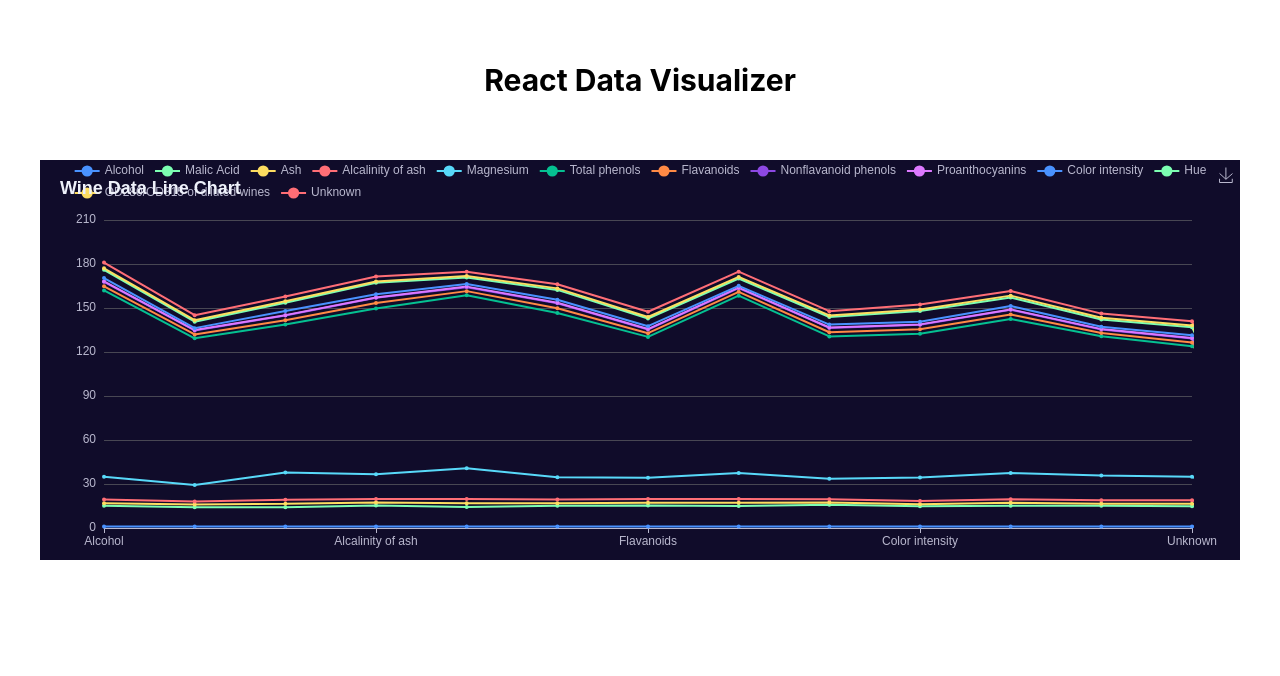
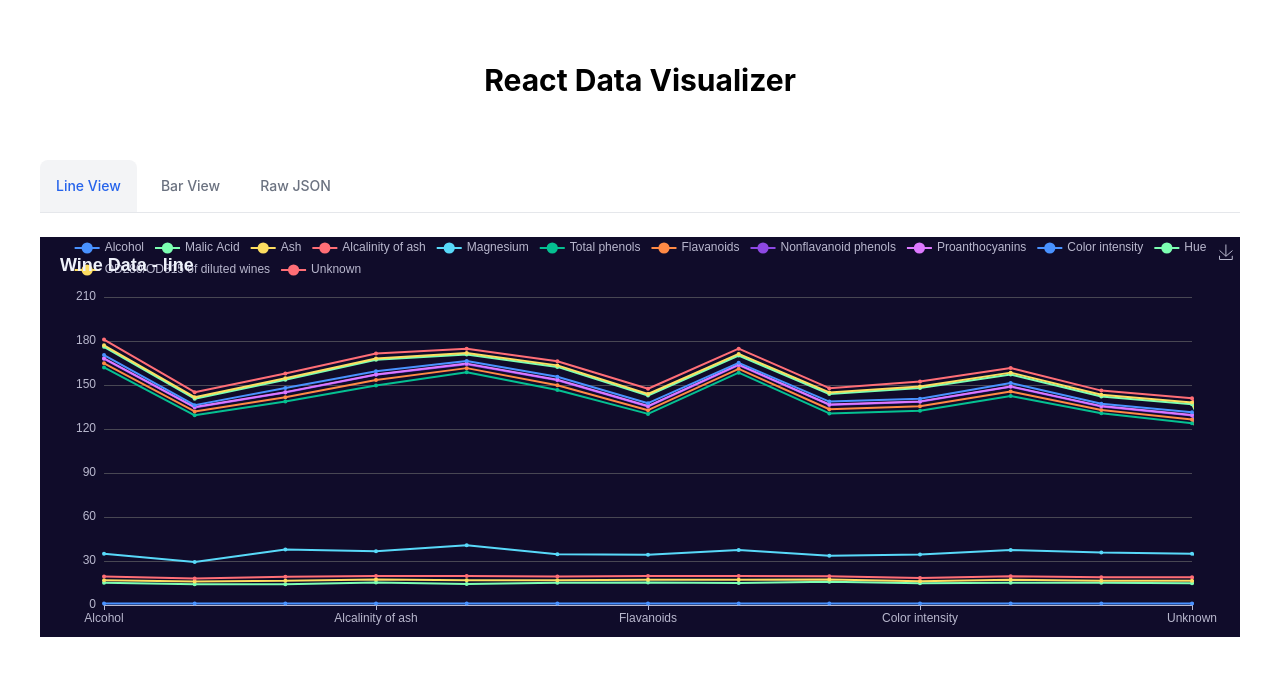
Before and after one commit to theDevSoham/react_data_visualizer, a React (Create React App) app: page / in a window 1280 px wide. Shown: the top 676 px of the page. Built offline with nearby package versions, Linux system fonts and the light colour scheme.

Commit message:
tabs implemented; errors handled

```diff
--- a/src/components/Body.tsx
+++ b/src/components/Body.tsx
@@ -8,7 +8,7 @@
 import React from "react";
 
 // importing wine data from json file
-import data from "../assets/Wine-Data.json"
+import data from "../assets/Wine-Data.json";
 
 // importing the core library.
 import ReactEChartsCore from "echarts-for-react/lib/core";
@@ -25,12 +25,12 @@ import {
   LegendComponent,
   ToolboxComponent,
   // DatasetComponent,
-} from "echarts/components"
+} from "echarts/components";
 
 // Importing renderer, note that introducing the CanvasRenderer or SVGRenderer is a required step
-import { CanvasRenderer } from "echarts/renderers"
-import type { Options } from "../interfaces/interface";
-import { InitialOptions } from "../static/static";
+import { CanvasRenderer } from "echarts/renderers";
+import type { Options, Tab } from "../interfaces/interface";
+import { InitialOptions, tabs } from "../static/static";
 import { getSeriesData } from "../static/helperFunctions";
 
 // Register the required components
@@ -43,17 +43,23 @@ echarts.use([
   CanvasRenderer,
   LegendComponent,
   ToolboxComponent,
-])
+]);
 
 const Body: React.FC = () => {
   const [option, setOption] = React.useState<Options>(InitialOptions);
+  const [currentTab, setCurrentTab] = React.useState<Tab['id']>(tabs[0].id);
+
+  const selectTab = (e: React.MouseEvent<HTMLButtonElement>, id: string): void => {
+    e.preventDefault();
+    setCurrentTab(id as Tab['id']);
+  };
 
   React.useEffect(() => {
-    setOption(option => {
+    setOption((option) => {
       return {
         ...option,
         title: {
-          text: "Wine Data Line Chart",
+          text: `Wine Data - ${currentTab as string}`,
           padding: 20,
         },
         legend: {
@@ -64,22 +70,51 @@ const Body: React.FC = () => {
             type: "category",
             boundaryGap: false,
             data: Object.keys(data[0]),
-          }
+          },
         ],
         yAxis: [
           {
             type: "value",
-          }
+          },
         ],
 
-        series: getSeriesData(data)
-      }
+        series: getSeriesData(data, currentTab),
+      };
     });
-  }, [data]);
+  }, [data, currentTab]);
 
   return (
     <section className="w-full h-8/10 px-10">
-      <ReactEChartsCore
+      <ul className="flex flex-wrap text-sm font-medium text-center text-gray-500 border-b border-gray-200 dark:border-gray-700 dark:text-gray-400">
+        {tabs.map((tab, index) => {
+          if (currentTab === tab.id) {
+            return (
+            <li className="mr-2" key={index}>
+              <button
+                className="inline-block p-4 text-blue-600 bg-gray-100 rounded-t-lg active dark:bg-gray-800 dark:text-blue-500"
+                onClick={(e) => { selectTab(e, tab.id); }}
+              >
+                {tab.name}
+              </button>
+            </li>)
+          } else {
+            return (
+              <li className="mr-2" key={index}>
+                <button
+                  className="inline-block p-4 rounded-t-lg hover:text-gray-600 hover:bg-gray-50 dark:hover:bg-gray-800 dark:hover:text-gray-300"
+                  onClick={(e) => { selectTab(e, tab.id); }}
+                >
+                  {tab.name}
+                </button>
+              </li>
+            )
+          }
+        })}
+      </ul>
+
+      <div className="mt-6">
+        {currentTab !== 'raw'
+        ? <ReactEChartsCore
           echarts={echarts}
           option={option}
           notMerge={true}
@@ -88,6 +123,9 @@ const Body: React.FC = () => {
           opts={{ renderer: "canvas" }}
           style={{ height: 400 }}
         />
+        : <div className="overflow-x-auto">xxx</div>
+        }
+      </div>
     </section>
   );
 };
--- a/src/interfaces/interface.ts
+++ b/src/interfaces/interface.ts
@@ -18,7 +18,6 @@ interface SeriesItems {
   name: string
   type: 'line' | 'bar'
   stack?: string
-  areaStyle?: { normal: Record<never, never> }
   data: number[]
 }
 
@@ -58,4 +57,9 @@ interface Options {
   series: SeriesItems[]
 }
 
-export type { WineData, Options, SeriesItems }
+interface Tab {
+  name: 'Line View' | 'Bar View' | 'Raw JSON'
+  id: 'line' | 'bar' | 'raw'
+}
+
+export type { WineData, Options, SeriesItems, Tab }
--- a/src/static/helperFunctions.ts
+++ b/src/static/helperFunctions.ts
@@ -1,15 +1,18 @@
-import type { SeriesItems, WineData } from '../interfaces/interface'
+import type { SeriesItems, Tab, WineData } from '../interfaces/interface'
 
 const isNumber = (value: any): boolean => {
   return typeof value === 'number' && isFinite(value)
 }
 
-const getSeriesData = (data: WineData[]): SeriesItems[] => {
+const getSeriesData = (
+  data: WineData[],
+  currentTab: Tab['id']
+): SeriesItems[] => {
   return Object.keys(data[0]).map((key: string) => {
     return {
       name: key,
-      type: 'line',
-      stack: 'stack',
+      type: currentTab !== 'raw' ? currentTab : 'line',
+      stack: currentTab === 'line' ? 'stack' : undefined,
       data: data.map((wine: WineData) => {
         if (isNumber(wine[key as keyof WineData])) {
           return wine[key as keyof WineData]
--- a/src/static/static.ts
+++ b/src/static/static.ts
@@ -1,4 +1,4 @@
-import type { Options } from '../interfaces/interface'
+import type { Options, Tab } from '../interfaces/interface'
 
 const InitialOptions: Options = {
   title: {
@@ -55,4 +55,19 @@ const InitialOptions: Options = {
   ]
 }
 
-export { InitialOptions }
+const tabs: Tab[] = [
+  {
+    name: 'Line View',
+    id: 'line'
+  },
+  {
+    name: 'Bar View',
+    id: 'bar'
+  },
+  {
+    name: 'Raw JSON',
+    id: 'raw'
+  }
+]
+
+export { InitialOptions, tabs }
```
Lines whose indentation alone changed are shown as unchanged.
